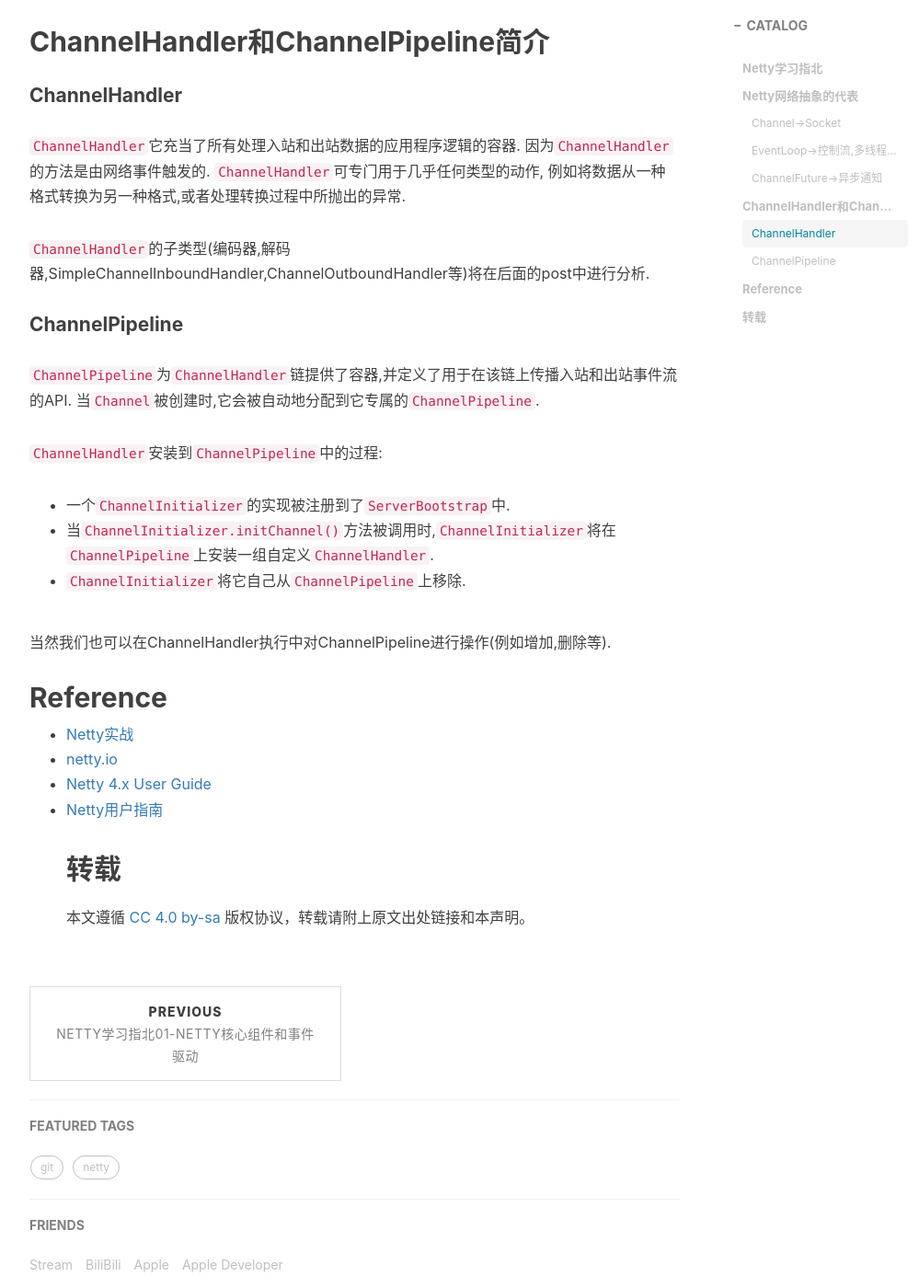
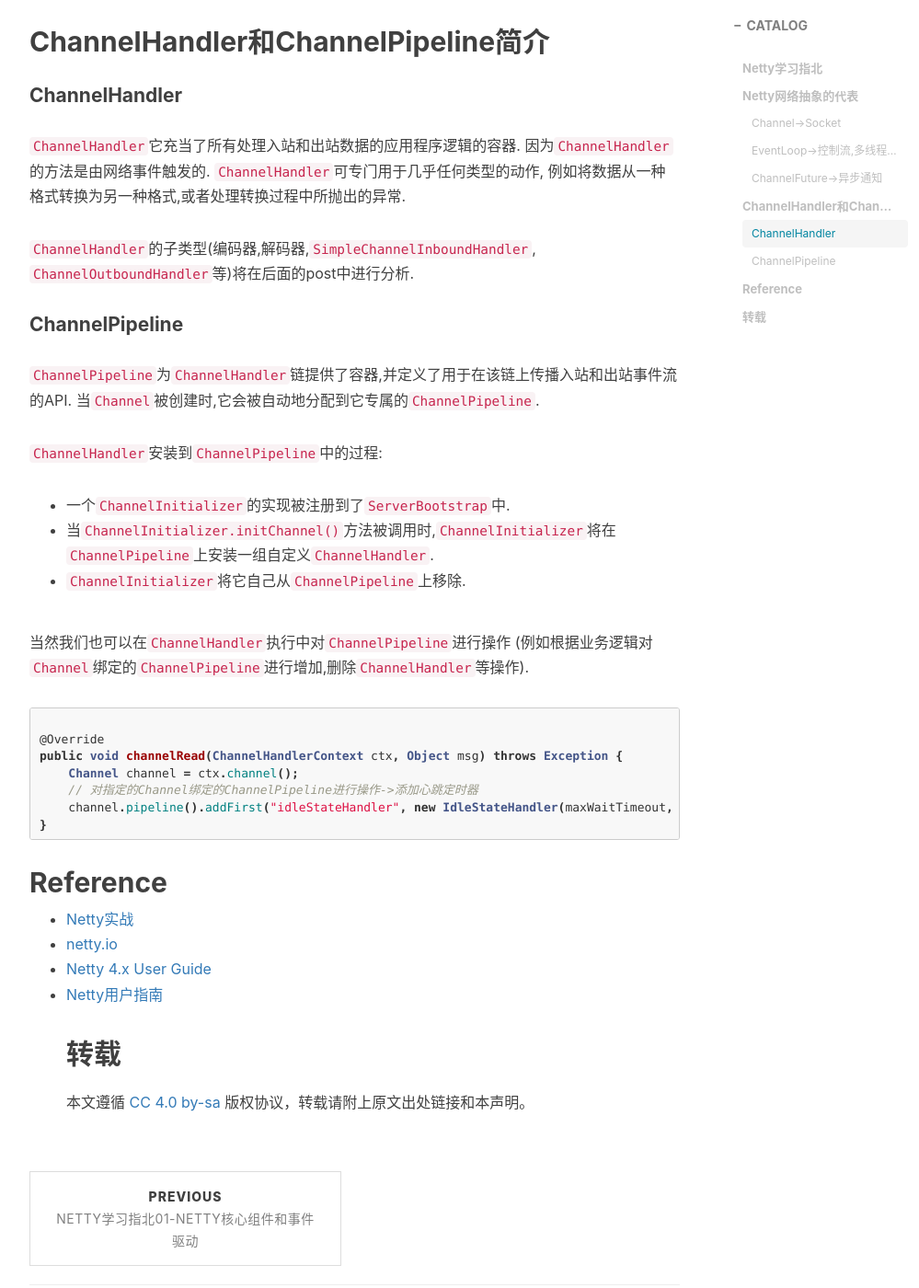
Before and after one commit to MistRay/mistray.github.io, a Jekyll site: the page built from _posts/2019-09-10-Netty学习指北02.md, in a window 1280 px wide and 1400 px high, scrolled down 2476 px. Shown: the whole window at 92% size, without its empty margins (233-1232 px from the left). Built offline with Jekyll 4.4.1, drawn with Linux system fonts in a browser that asks for light colours; nearby versions of some CDN libraries; comment, search, counter and statistics services are not loaded.

Commit message:
对指定的Channel绑定的ChannelPipeline进行操作->添加心跳定时器

````diff
--- a/_posts/2019-09-10-Netty学习指北02.md
+++ b/_posts/2019-09-10-Netty学习指北02.md
@@ -53,7 +53,8 @@
 `ChannelHandler`可专门用于几乎任何类型的动作,
 例如将数据从一种格式转换为另一种格式,或者处理转换过程中所抛出的异常.
 
-`ChannelHandler`的子类型(编码器,解码器,SimpleChannelInboundHandler,ChannelOutboundHandler等)将在后面的post中进行分析.
+`ChannelHandler`的子类型(编码器,解码器,`SimpleChannelInboundHandler`,
+`ChannelOutboundHandler`等)将在后面的post中进行分析.
 #### ChannelPipeline
 
 `ChannelPipeline`为`ChannelHandler`链提供了容器,并定义了用于在该链上传播入站和出站事件流的API.
@@ -64,8 +65,17 @@
 * 当`ChannelInitializer.initChannel()`方法被调用时,`ChannelInitializer`将在`ChannelPipeline`上安装一组自定义`ChannelHandler`.
 * `ChannelInitializer`将它自己从`ChannelPipeline`上移除.
 
-当然我们也可以在ChannelHandler执行中对ChannelPipeline进行操作(例如增加,删除等).
+当然我们也可以在`ChannelHandler`执行中对`ChannelPipeline`进行操作
+(例如根据业务逻辑对`Channel`绑定的`ChannelPipeline`进行增加,删除`ChannelHandler`等操作).
+```java
 
+@Override
+public void channelRead(ChannelHandlerContext ctx, Object msg) throws Exception {
+    Channel channel = ctx.channel();
+    // 对指定的Channel绑定的ChannelPipeline进行操作->添加心跳定时器
+    channel.pipeline().addFirst("idleStateHandler", new IdleStateHandler(maxWaitTimeout, 0, 0, TimeUnit.SECONDS));
+}
+```
 
 ## Reference
 * [Netty实战](https://book.douban.com/subject/27038538/)
````
